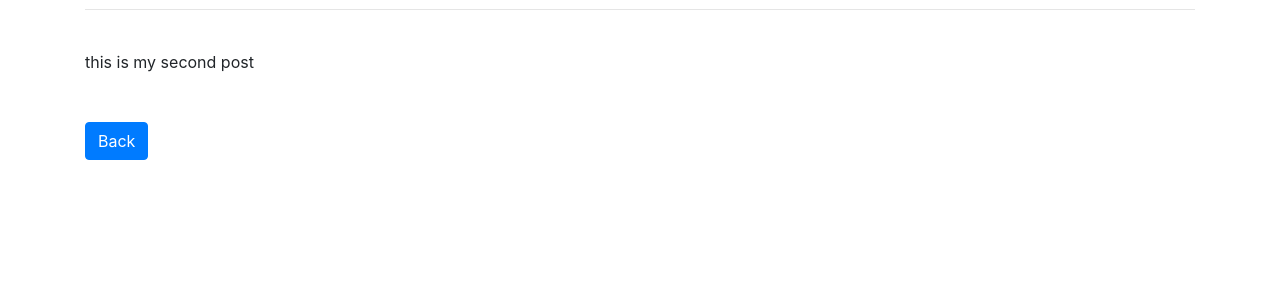
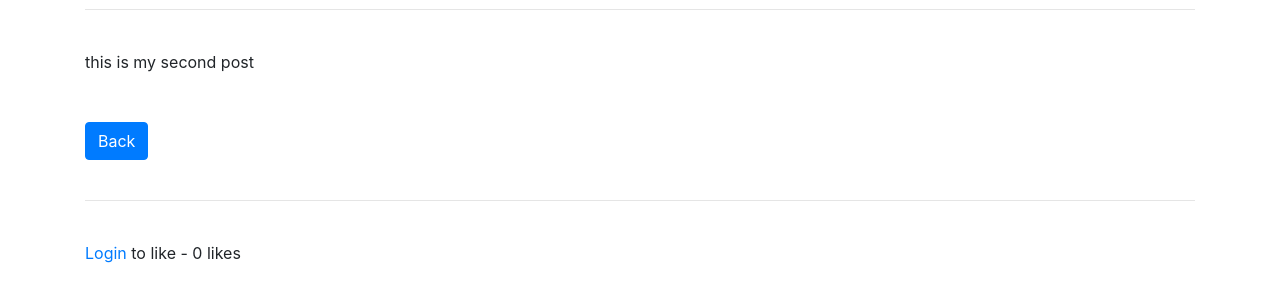
Before and after one commit to rahul01281/blog-project, a Django app: page /article/2 in a window 1280 px wide. Shown: the part 143-445 px from the top of the page. Run offline with Django 3.2, Linux system fonts and the light colour scheme; data comes from the database, SQL or seed files in the repository; both versions use the stored data as it was after the commit.

Commit message:
unlike blog button

```diff
--- a/blog/blog_app/views.py
+++ b/blog/blog_app/views.py
@@ -21,7 +21,13 @@ class ArticleDetailView(DetailView):
         #this will grab the post from the Post table with primary key 'pk'
         stuff = get_object_or_404(Post, id = self.kwargs['pk'])
         total_likes = stuff.total_likes()
+
+        liked = False
+        if stuff.likes.filter(id = self.request.user.id).exists():
+            liked = True
+
         context["total_likes"] = total_likes
+        context["liked"] = liked
         return context
 
 class AddPostView(CreateView):
@@ -41,5 +47,12 @@ class DeletePostView(DeleteView):
 
 def LikeView(request, pk):
     post = get_object_or_404(Post, id=request.POST.get('post_id'))
-    post.likes.add(request.user)
+    liked = False
+    if post.likes.filter(id = request.user.id).exists():
+        post.likes.remove(request.user)
+        liked = False
+    else:
+        post.likes.add(request.user)
+        liked = True
+
     return HttpResponseRedirect(reverse('article_detail', args=[str(pk)]))
--- a/blog/templates/article_detail.html
+++ b/blog/templates/article_detail.html
@@ -30,9 +30,27 @@
 
 <form action="{% url 'like_post' post.pk %}" method="POST">
     {% csrf_token %}
+
+    {% if liked %}
+
+    <button type="submit" name="post_id" value="{{ post.id }}" class="btn btn-danger btn-sm">Unlike</button>
+
+    {% else %}
+
     <button type="submit" name="post_id" value="{{ post.id }}" class="btn btn-info btn-sm">Like</button>
+
+    {% endif %}
+
     - {{ total_likes }} likes
+
 </form>
+
+{% else %}
+
+<br><br>
+<hr><br>
+
+<p><a href="{% url 'login' %}">Login</a> to like - {{ total_likes }} likes</p>
 
 {% endif %}
 
```
Also changed, not shown: blog/db.sqlite3.
